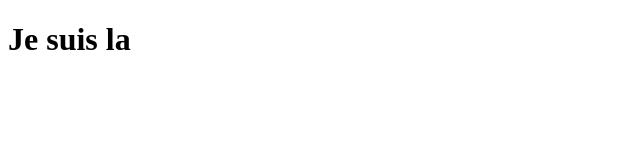
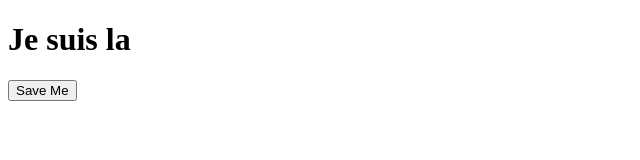
Before and after one commit to Ilanattal/demo-git, a plain HTML site: page index.html in a window 1280 px wide. Shown: the whole page, without its empty margins (0-640 px from the left). Drawn offline with Linux system fonts and the light colour scheme.

Commit message:
button added

```diff
--- a/index.html
+++ b/index.html
@@ -7,5 +7,6 @@
 </head>
 <body>
     <h1>Je suis la </h1>
+    <button>Save Me</button>
 </body>
 </html>
```
